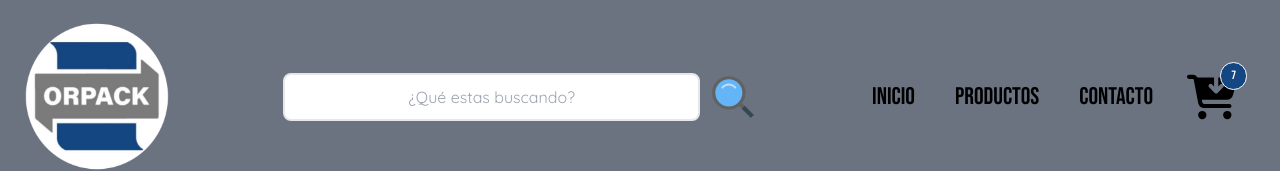
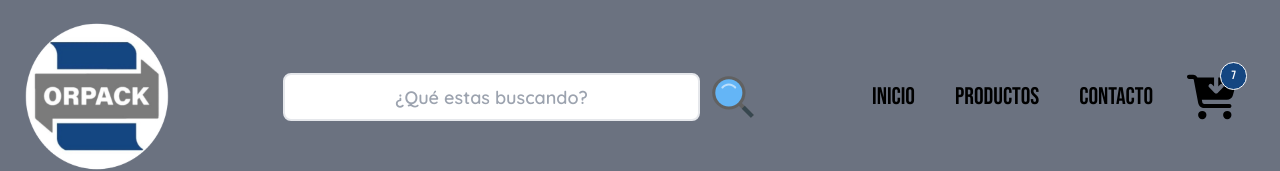
Before and after one commit to ariel-ortenzi/React-CurrentlyWorking, a React (Vite) app: page / in a window 1280 px wide. Shown: the top 171 px of the page. Built offline with nearby package versions, Linux system fonts and the light colour scheme.

Commit message:
ultimo commit

```diff
--- a/src/components/NavBar/NavBar.jsx
+++ b/src/components/NavBar/NavBar.jsx
@@ -10,12 +10,12 @@ function NavBar() {
                     <img className="size-40" src={logo} alt="Logo orpack" />
                 </div>
                 <div className="flex grow justify-center items-center">
-                    <input className="w-[60%] h-12 text-center rounded-lg border-2 font-quickSand" type="text" placeholder="¿Qué estas buscando?" />
+                    <input className="w-[60%] h-12 text-center rounded-lg border-2 font-quickSand text-lg font-semibold" type="text" placeholder="¿Qué estas buscando?" />
                     <button><FcSearch className="m-2" size="50px"/></button>
 
                 </div>
                 <div className="flex items-center justify-around">
-                    <ul className="flex justify-around items-center space-x-10 font-bebas text-2xl ">
+                    <ul className="flex justify-around items-center space-x-10 font-bebas text-2xl">
                         <li>
                             <a className="hover:text-azulOrpack" href="#">Inicio</a>
                         </li>
```
